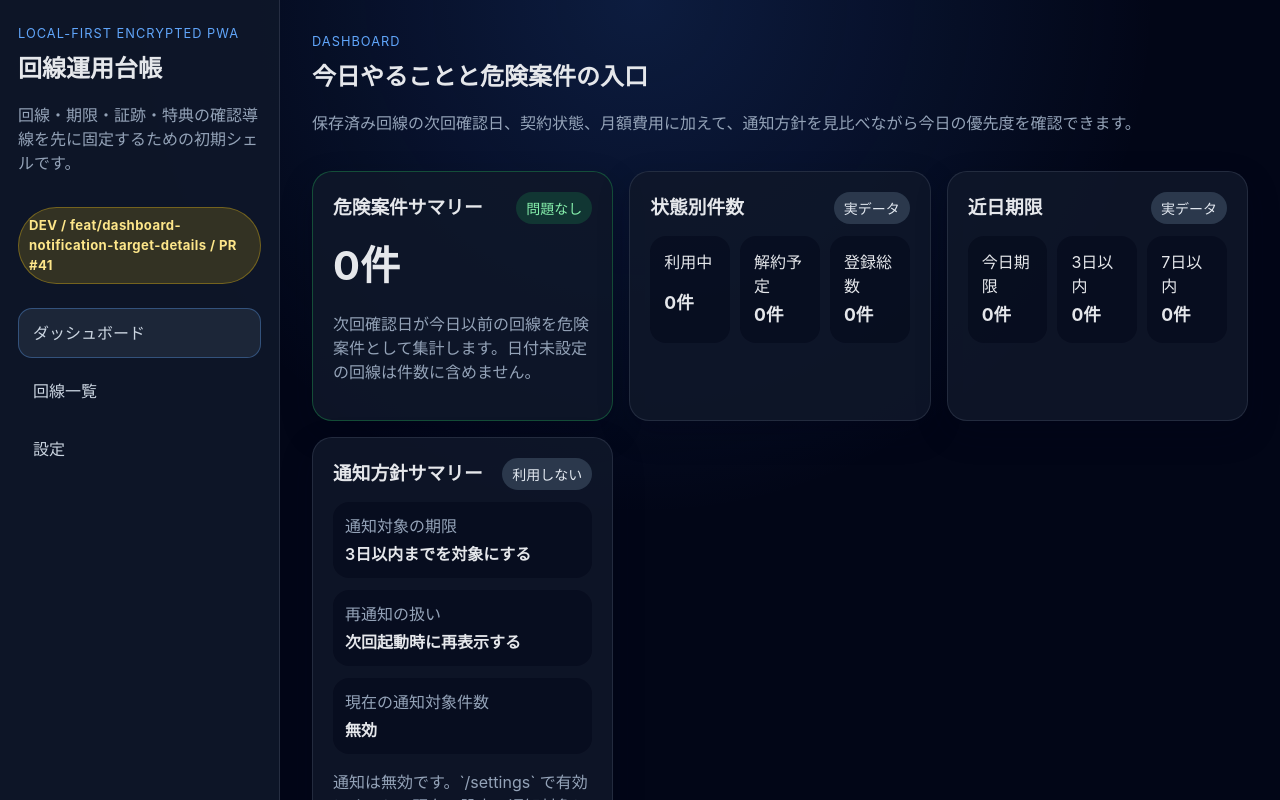
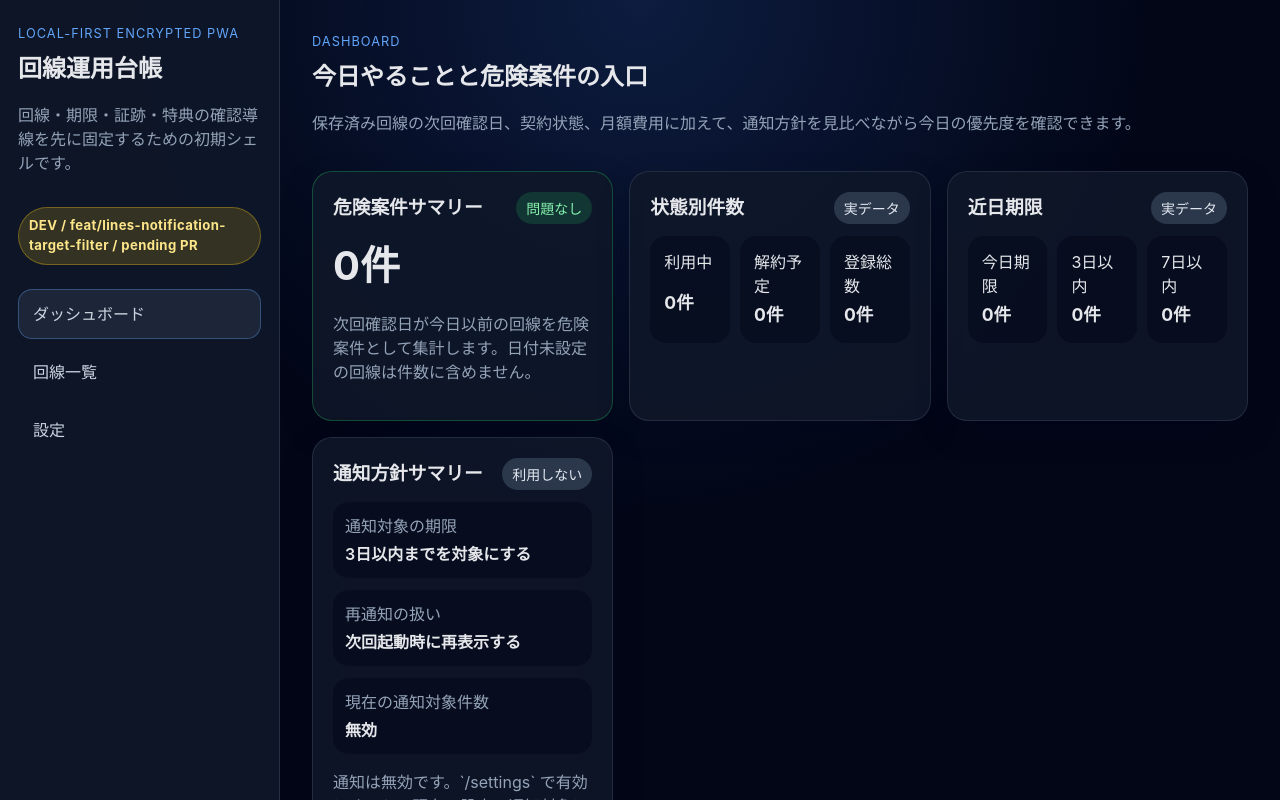
Before and after one commit to Driedsandwich/line-ops-ledger, a React (Vite) app: page / in a window 1280 px wide. Shown: the top 800 px of the page. Built offline with nearby package versions, Linux system fonts and the light colour scheme.

Commit message:
chore: update dev-only progress label for notification target filter

```diff
--- a/src/App.tsx
+++ b/src/App.tsx
@@ -6,7 +6,7 @@ const navItems = [
   { to: '/settings', label: '設定' },
 ];
 
-const devProgressLabel = 'DEV / feat/dashboard-notification-target-details / PR #41';
+const devProgressLabel = 'DEV / feat/lines-notification-target-filter / pending PR';
 
 export function AppLayout(): JSX.Element {
   return (
```
